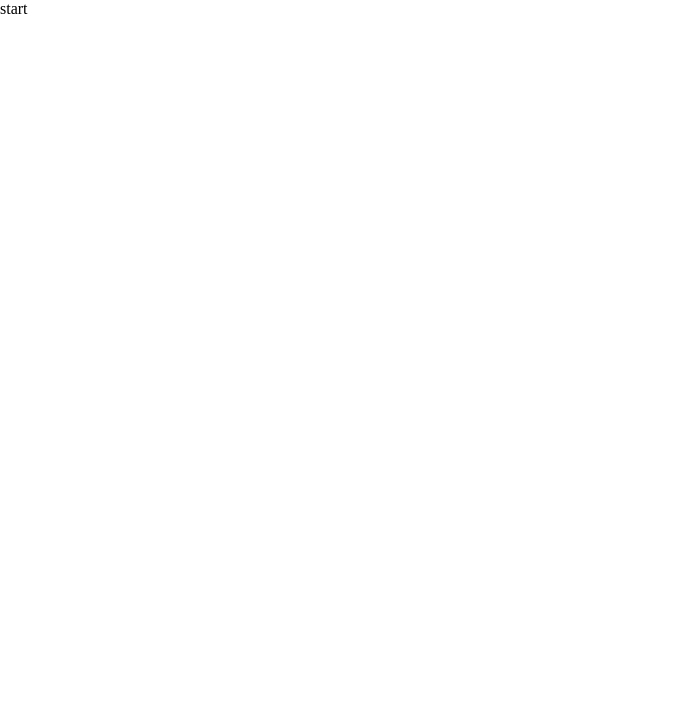
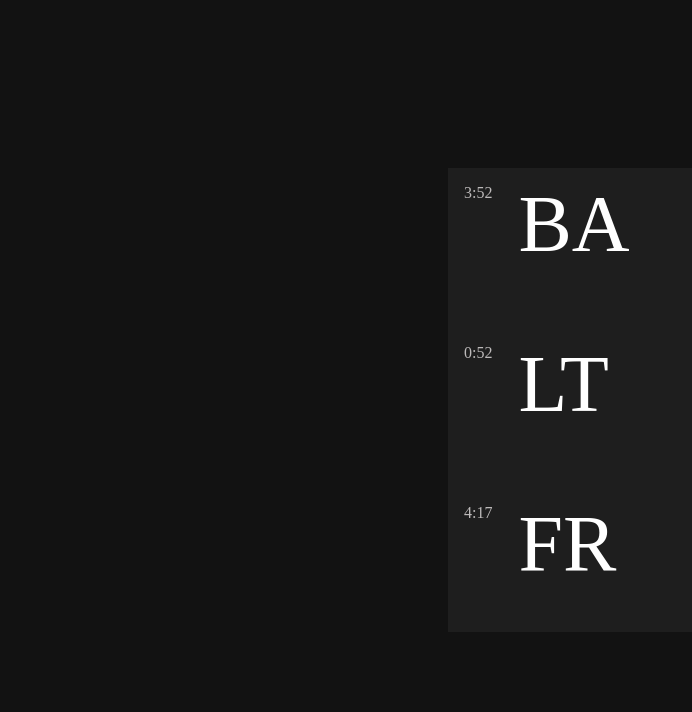
Before and after one commit to freetimezp/usefull-things-073-blur, a plain HTML site: page index.html in a window 1280 px wide. Shown: the whole page, without its empty margins (0-692 px from the left). Drawn offline with Linux system fonts and the light colour scheme.

Commit message:
02. usefull-things-073-blur. UI. Hover animation.

```diff
--- a/assets/css/style.css
+++ b/assets/css/style.css
@@ -9,3 +9,132 @@
 a {
     text-decoration: none;
 }
+
+:root {
+    --animation-duration: .51s;
+    --timing-function: cubic-bezier(0.165, 0.84, 0.44, 1);
+}
+
+body {
+    width: 100%;
+    height: 100vh;
+    overflow: hidden;
+    background-color: #121212;
+}
+
+.container {
+    width: 100%;
+    height: 100%;
+    position: relative;
+}
+
+.list {
+    position: absolute;
+    width: 30%;
+    left: 50%;
+    top: 50%;
+    transform: translate(-50%, -50%);
+    padding: 1rem;
+    display: flex;
+    flex-direction: column;
+    gap: 3rem;
+    align-items: start;
+    justify-content: center;
+    background-color: rgba(255, 255, 255, 0.05);
+}
+
+.item .blur {
+    z-index: 0;
+    position: relative;
+    display: flex;
+    gap: 1rem;
+    align-items: flex-start;
+    padding-bottom: 2rem;
+    transition: all var(--animation-duration) var(--timing-function);
+    cursor: pointer;
+}
+
+.item time {
+    color: #bdbaba;
+    margin-right: 10px;
+}
+
+.item span {
+    color: #fff;
+    font-size: 80px;
+    line-height: 80px;
+}
+
+.list:hover .blur {
+    filter: blur(6px);
+}
+
+.list .blur:hover {
+    z-index: 2;
+    filter: blur(0);
+    transform: translateX(1rem);
+}
+
+.img-wrapper {
+    width: 100%;
+    display: flex;
+    align-items: center;
+    justify-content: center;
+    position: absolute;
+    overflow: hidden;
+    width: 20rem;
+    height: 30rem;
+    left: 10rem;
+    top: 50%;
+    transform: translateY(-50%);
+}
+
+.img-wrapper figure {
+    position: absolute;
+    left: 0;
+    top: 0;
+    transform: translateX(-100%);
+}
+
+.img-wrapper img {
+    position: relative;
+    max-width: 100%;
+    max-height: 100%;
+    object-fit: cover;
+}
+
+.img-wrapper figure.animate-in {
+    animation-name: animate-in;
+    animation-duration: var(--animation-duration);
+    animation-timing-function: var(--timing-function);
+    animation-fill-mode: forwards;
+}
+
+@keyframes animate-in {
+    0% {
+        opacity: 1;
+        transform: translateX(-100%);
+    }
+    100% {
+        opacity: 1;
+        transform: translateX(0);
+    }
+}
+
+.img-wrapper figure.animate-out {
+    animation-name: animate-out;
+    animation-duration: var(--animation-duration);
+    animation-timing-function: var(--timing-function);
+    animation-fill-mode: forwards;
+}
+
+@keyframes animate-out {
+    0% {
+        opacity: 1;
+        transform: translateX(0%);
+    }
+    100% {
+        opacity: 1;
+        transform: translateX(100%);
+    }
+}
--- a/assets/js/main.js
+++ b/assets/js/main.js
@@ -0,0 +1,15 @@
+
+const listItems = document.querySelectorAll("li");
+
+listItems.forEach((item) => {
+    item.addEventListener("mouseenter", () => {
+        const figure = item.querySelector("figure");
+        figure.classList.add("animate-in");
+        figure.classList.remove("animate-out");
+    });
+    item.addEventListener("mouseleave", () => {
+        const figure = item.querySelector("figure");
+        figure.classList.add("animate-out");
+        figure.classList.remove("animate-in");
+    });
+});
--- a/index.html
+++ b/index.html
@@ -10,7 +10,43 @@
 </head>
 
 <body>
-    start
+    <section class="container">
+        <ul class="list">
+            <li class="item">
+                <div class="blur">
+                    <time>3:52</time>
+                    <span>BA</span>
+                </div>
+                <div class="img-wrapper">
+                    <figure>
+                        <img src="./assets/images/item-01.jpg" alt="">
+                    </figure>
+                </div>
+            </li>
+            <li class="item">
+                <div class="blur">
+                    <time>0:52</time>
+                    <span>LT</span>
+                </div>
+                <div class="img-wrapper">
+                    <figure>
+                        <img src="./assets/images/item-02.jpg" alt="">
+                    </figure>
+                </div>
+            </li>
+            <li class="item">
+                <div class="blur">
+                    <time>4:17</time>
+                    <span>FR</span>
+                </div>
+                <div class="img-wrapper">
+                    <figure>
+                        <img src="./assets/images/item-03.jpg" alt="">
+                    </figure>
+                </div>
+            </li>
+        </ul>
+    </section>
 
     <script src="./assets/js/main.js"></script>
 </body>
```
Also changed, not shown: assets/images/item-01.jpg (added), assets/images/item-02.jpg (added), assets/images/item-03.jpg (added).
